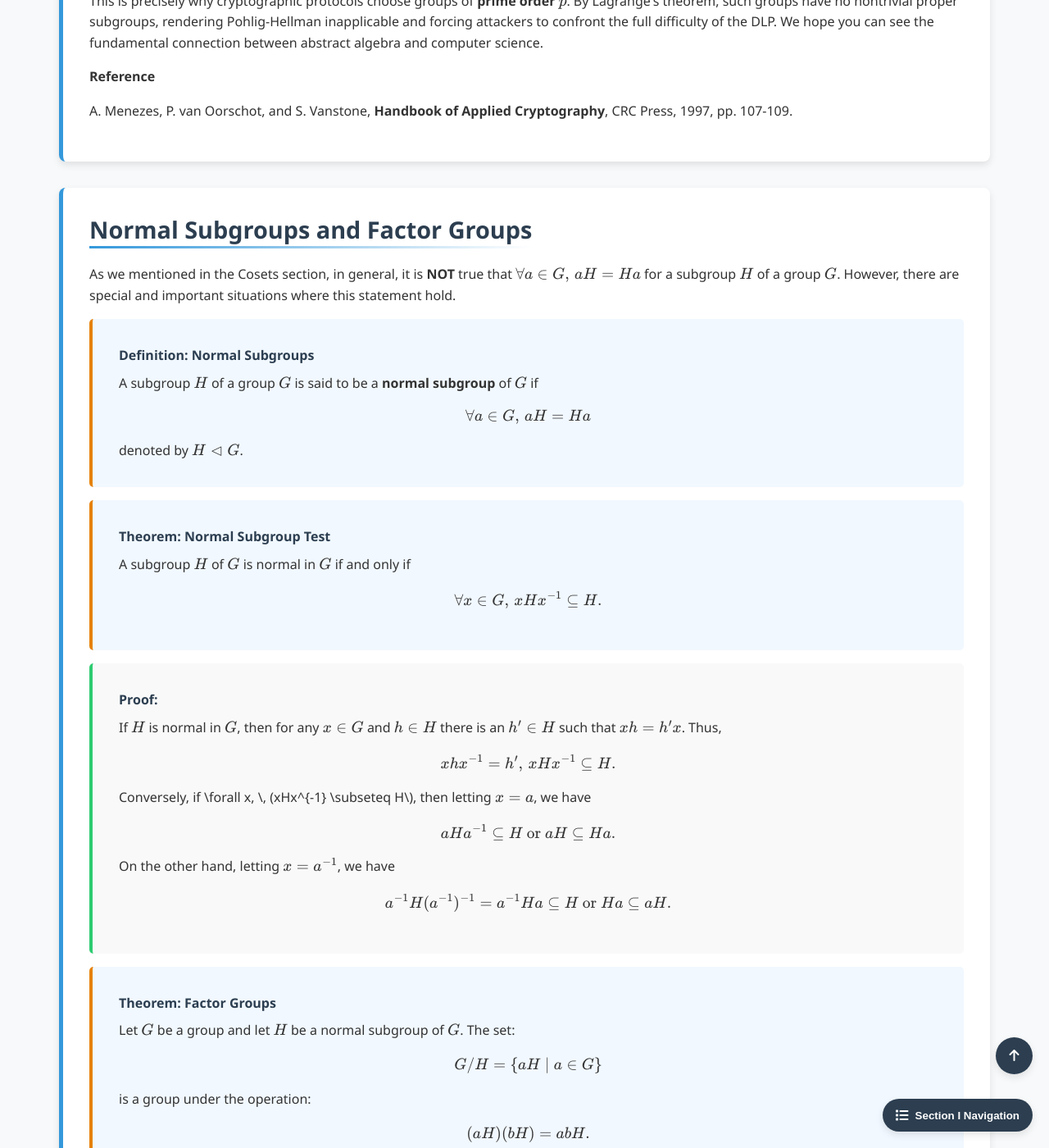
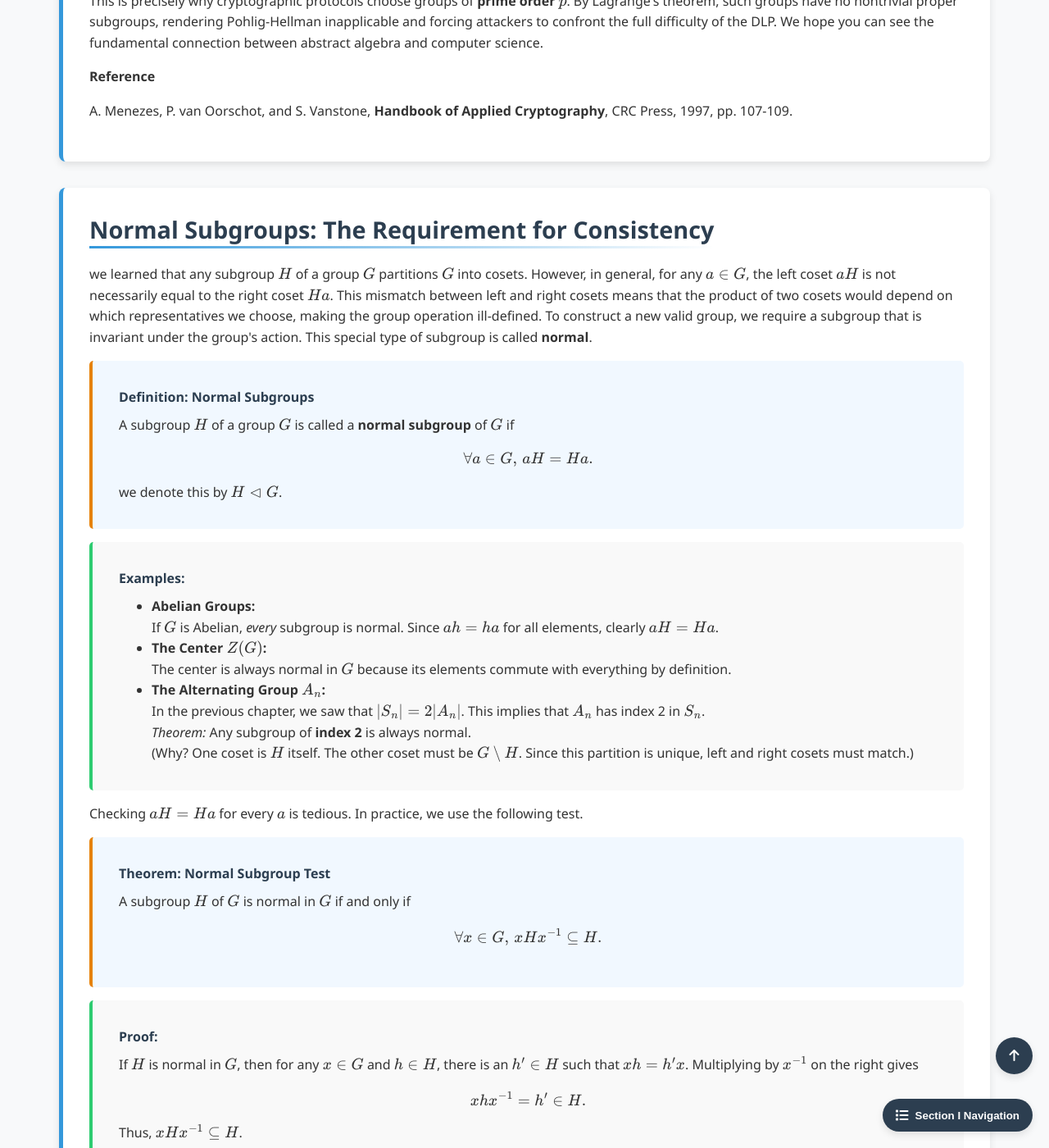
Before and after one commit to Yusukey01/yusukey01.github.io, a Jekyll site: the page built from Mathematics/Linear_algebra/group_isomorphism.html, in a window 1280 px wide and 1400 px high, scrolled down 5184 px. Shown: the whole window at 82% size. Built offline with Jekyll 4.4.1, drawn with Linux system fonts in a browser that asks for light colours; some of the changed text lies outside the part shown.

Commit message:
Start I-17, add  revise Normal groups and Factor Groups

```diff
--- a/Mathematics/Linear_algebra/group_isomorphism.html
+++ b/Mathematics/Linear_algebra/group_isomorphism.html
@@ -87,9 +87,9 @@ uses_python: false
         <div class="topic-nav">
             <a href="#cosets">Cosets</a>
             <a href="#Lagrange">Lagrange's Theorem</a>
-            <a href="#normal">Normal Subgroups and Factor Groups</a>
-            <a href="# "></a>
-            <a href="# "></a>
+            <a href="#normal">Normal Subgroups</a>
+            <a href="#factor">Factor Groups</a>
+            <a href="#homomorphisms">Group Homomorphisms and Isomorphisms</a>
 
         </div>
 
@@ -361,23 +361,45 @@ uses_python: false
             </section>
 
             <section id="normal" class="section-content">
-                <h2>Normal Subgroups and Factor Groups</h2>
+                <h2>Normal Subgroups: The Requirement for Consistency</h2>
 
                 <p>
-                  As we mentioned in the Cosets section, in general, it is <strong>NOT</strong> true that \(\forall a \in G, \, aH = Ha\)
-                  for a subgroup \(H\) of a group \(G\). However, there are special and important situations where this statement hold.
+                  we learned that any subgroup \(H\) of a group \(G\) partitions \(G\) into cosets. However, in general, for any \(a \in G\),
+                  the left coset \(aH\) is not necessarily equal to the right coset \(Ha\). This mismatch between left and right cosets means
+                  that the product of two cosets would depend on which representatives we choose, making the group operation ill-defined.
+                  To construct a new valid group, we require a subgroup that is invariant under the group's action. This special type of
+                  subgroup is called <strong>normal</strong>.
                 </p>
 
                 <div class="theorem">
                     <span class="theorem-title">Definition: Normal Subgroups</span>
-                    A subgroup \(H\) of a group \(G\) is said to be a <strong>normal subgroup</strong> of \(G\) if
+                    A subgroup \(H\) of a group \(G\) is called a <strong>normal subgroup</strong> of \(G\) if
                     \[
-                    \forall a \in G, \, aH = Ha
+                    \forall a \in G, \, aH = Ha.
                     \]
-                    denoted by \(H \vartriangleleft G\).
+                    we denote this by \(H \vartriangleleft G\).
                 </div>
 
-                <div class="theorem">
+                <div class="proof">
+                    <span class="proof-title">Examples:</span>
+                    <ul style="padding-left: 40px;">
+                        <li><strong>Abelian Groups:</strong><br>
+                            If \(G\) is Abelian, <em>every</em> subgroup is normal. Since \(ah = ha\) for all elements, clearly \(aH = Ha\).</li>
+                        <li><strong>The Center \(Z(G)\):</strong><br>
+                            The center is always normal in \(G\) because its elements commute with everything by definition.</li>
+                        <li><strong>The Alternating Group \(A_n\):</strong><br>
+                             In the previous chapter, we saw that \(|S_n| = 2|A_n|\). This implies that \(A_n\) has index 2 in \(S_n\).
+                            <br><em>Theorem:</em> Any subgroup of <strong>index 2</strong> is always normal.
+                            <br>(Why? One coset is \(H\) itself. The other coset must be \(G \setminus H\). Since this partition is unique, left and right cosets must match.)
+                        </li>
+                    </ul>
+                </div>
+
+                <p>
+                    Checking \(aH = Ha\) for every \(a\) is tedious. In practice, we use the following test.
+                </p>
+
+                 <div class="theorem">
                     <span class="theorem-title">Theorem: Normal Subgroup Test</span>
                     A subgroup \(H\) of \(G\) is normal in \(G\) if and only if
                     \[
@@ -387,55 +409,66 @@ uses_python: false
 
                 <div class="proof">
                     <span class="proof-title">Proof: </span>
-                    If \(H\) is normal in \(G\), then for any \(x \in G\) and \(h \in H\) there is an
-                    \(h' \in H\) such that \(xh = h'x\). Thus,
+                    If \(H\) is normal in \(G\), then for any \(x \in G\) and \(h \in H\), there is an \(h' \in H\)
+                    such that \(xh = h'x\). Multiplying by \(x^{-1}\) on the right gives
                     \[
-                    xhx^{-1} = h', \, xHx^{-1} \subseteq H.
+                    xhx^{-1} = h' \in H.
                     \]
-                    Conversely, if \\forall x, \, (xHx^{-1} \subseteq H\), then letting \(x = a\), we have
+                    Thus, \(xHx^{-1} \subseteq H\).
+                    <br><br>
+                    Conversely, suppose \(\forall x, \, xHx^{-1} \subseteq H\). Let \(x = a \in G\). Then we have
                     \[
                     aHa^{-1} \subseteq H \text{ or } aH \subseteq Ha.
                     \]
-                    On the other hand, letting \(x = a^{-1}\), we have
+                    On the other hand, consider \(x = a^{-1}\). Then we have
                     \[
-                    a^{-1}H(a^{-1})^{-1} = a^{-1}Ha \subseteq H \text{ or } Ha \subseteq aH.
+                    a^{-1}H(a^{-1})^{-1} = a^{-1}Ha \subseteq H.
                     \]
+                    Thus, \(Ha \subseteq aH\).
+                    <br>
+                    Since \(aH \subseteq Ha\) and \(Ha \subseteq aH\), we conclude \(aH = Ha\).
                 </div>
+
+            </section>
+
+            <section id="factor" class="section-content">
+                <h2>Factor Groups (Quotient Groups)</h2>
+
+                <p>
+                    This is the payoff. If \(H\) is a normal subgroup, we can treat the cosets themselves as elements of a brand new group.
+                    This process is called "modding out" by \(H\). It essentially "blurs" the details inside \(H\) so we can see the coarser
+                    structure of \(G\).
+                </p>
 
                  <div class="theorem">
                     <span class="theorem-title">Theorem: Factor Groups</span>
-                    Let \(G\) be a group and let \(H\) be a normal subgroup of \(G\). The set:
+                    Let \(G\) be a group and let \(H\) be a normal subgroup of \(G\). The set of cosets:
                     \[
                     G / H = \{aH \mid a \in G\}
                     \]
-                    is a group under the operation:
+                    forms a group under the oeration:
                     \[
-                    (aH)(bH) = abH.
+                    (aH)(bH) = (ab)H.
                     \]
+                    This group is called the <strong>factor group</strong> (or quotient group) of \(G\) by \(H\).
+                    The size of this group is \(|G/H| = |G|/|H|\).
                 </div>
 
                 <div class="proof">
                     <span class="proof-title">Proof:</span>
-                    To show that the operation is well-defined, we check if the following function is valid or not:
+                    First, to show that the operation is well-defined, we check if the following function is valid or not:
                     \[
                     (G / H) \times (G / H) \to G / H.
                     \]
-                    We assume that for some elements \(a, a', b, b' \in G\), we have \(aH = a'H \text{ and } bH = b'H \), and
-                    verify:
+                    Suppose \(aH = a'H\) and \(bH = b'H\) for some elements \(a, a', b, b' \in G\).
+                    We must show that \(abH = a'b'H\).
+                    <br>
+                    From the assumption: \(aH = a'H \text{ and } bH = b'H \), we know
+                    \(a' = ah_1\) and \(b' = bh_2\) for some \(h_1, h_2 \in H\).
+                    Here, by Property 2 of Properties of Cosets and \(H \vartriangleleft G\), we have:
                     \[
                     \begin{align*}
-                    aHbH &= a'Hb'H  \\\\
-                    abH &= a'b'H.
-                    \end{align*}
-                    \]
-                    Since \(aH = a'H \text{ and } bH = b'H \), we have
-                    \[
-                    \forall h_1, h_2 \in H, \, a' = ah_1, \quad b' = bh_2.
-                    \]
-                    Thus, by Property 2 of Properties of Cosets and \(H \vartriangleleft G\),
-                    \[
-                    \begin{align*}
-                    a'b'H &= ah_1 bh_2 H \\\\
+                    a'b'H &= (ah_1)(bh_2) H \\\\
                           &= ah_1 b H \\\\
                           &= ah_1 H b \\\\
                           &= aHb \\\\
@@ -444,26 +477,49 @@ uses_python: false
                     \]
                     Therefore, the operation is well-defined.
                     <br><br>
-                    Now, we check if \(G / H\) is a group or not:
-                    <ul>
-                        <li>Identity: \(eH = H\).</li>
-                        <li>Inverse: \(a^{-1}H\) is the inverse of \(aH\).</li>
-                        <li>Associativity:
-                            \[
-                            (aHbH)cH = (ab)HcH = (ab)cH = a(bc)H = aH(bc)H = aH(bHcH).
-                            \]
-                        </li>
+                    Now, we check group axioms for \(G / H\):
+                    <ul style="padding-left: 40px;">
+                        <li>Identity: \(eH = H\) serves as the identity because \((aH)(eH) = (ae)H = aH\).</li>
+                        <li>Inverse: The inverse of \(aH\) is \(a^{-1}H\) because \((aH)(a^{-1}H) = (aa^{-1})H = eH = H\).</li>
+                        <li>Associativity: Inherited directly from \(G\):\((aHbH)cH = (ab)HcH = (ab)cH = a(bc)H = aH(bc)H = aH(bHcH)\).</li>
                     </ul>
-
                 </div>
 
+                <div class="proof">
+                    <span class="proof-title">Example: The Integers Modulo \(n\) (\(\mathbb{Z}/n\mathbb{Z}\))</span>
+                    <p>
+                        Let \(G = \mathbb{Z}\) (integers) and \(H = n\mathbb{Z}\) (multiples of \(n\)).
+                        Since \(\mathbb{Z}\) is Abelian, \(H\) is normal.
+                        <br>
+                        The cosets are:
+                        \[
+                        0+H, \quad 1+H, \quad 2+H, \quad \dots, \quad (n-1)+H.
+                        \]
+                        The factor group operation tells us how to add these cosets:
+                        \[
+                        (a+H) + (b+H) = (a+b) + H.
+                        \]
+                        Does this look familiar? It is exactly <strong>modular arithmetic</strong>.
+                        The factor group \(\mathbb{Z}/n\mathbb{Z}\) is structurally identical (isomorphic) to the group \(\mathbb{Z}_n\).
+                    </p>
+                </div>
+
+                <p>
+                    In software engineering, we hide implementation details behind an interface. Factor groups do the exact same thing
+                    for mathematics. When we form \(G/N\), we are saying, "The internal details of \(N\) don't matter to the
+                    macro-behavior of the system." We encapsulate \(N\) into a single identity element and observe how the remaining
+                    parts of \(G\) interact. This is the ultimate form of <strong>data abstraction</strong>.
+                </p>
             </section>
 
-            <section id=" " class="section-content">
-                <h2> </h2>
+            <section id="homomorphisms" class="section-content">
+                <h2>Group Homomorphisms and Isomorphisms</h2>
 
                 <p>
-
+                    While cosets and factor groups allow us to simplify the internal structure of a single group,
+                    we often need to compare two different groups. A <strong>homomorphism</strong> is a mapping
+                    between groups that "respects" their algebraic operations. It acts as a structural bridge,
+                    allowing us to see how the properties of one group are mirrored in another.
                 </p>
 
                 <div class="theorem">
@@ -474,16 +530,14 @@ uses_python: false
                     <span class="proof-title"> </span>
                 </div>
 
-            </section>
-
-            <section id=" " class="section-content">
-                <h2> </h2>
-
                 <p>
-
+                    When a homomorphism is so perfect that it creates a one-to-one correspondence between every element and every
+                    operation, we call it an <strong>isomorphism</strong>. If an isomorphism exists, the two groups are structurally
+                    identical, which means that though their elements may look different (like integers vs. rotations), their
+                    underlying "DNA" is exactly the same.
                 </p>
 
-                <div class="theorem">
+                 <div class="theorem">
                     <span class="theorem-title"> </span>
                 </div>
 
```
